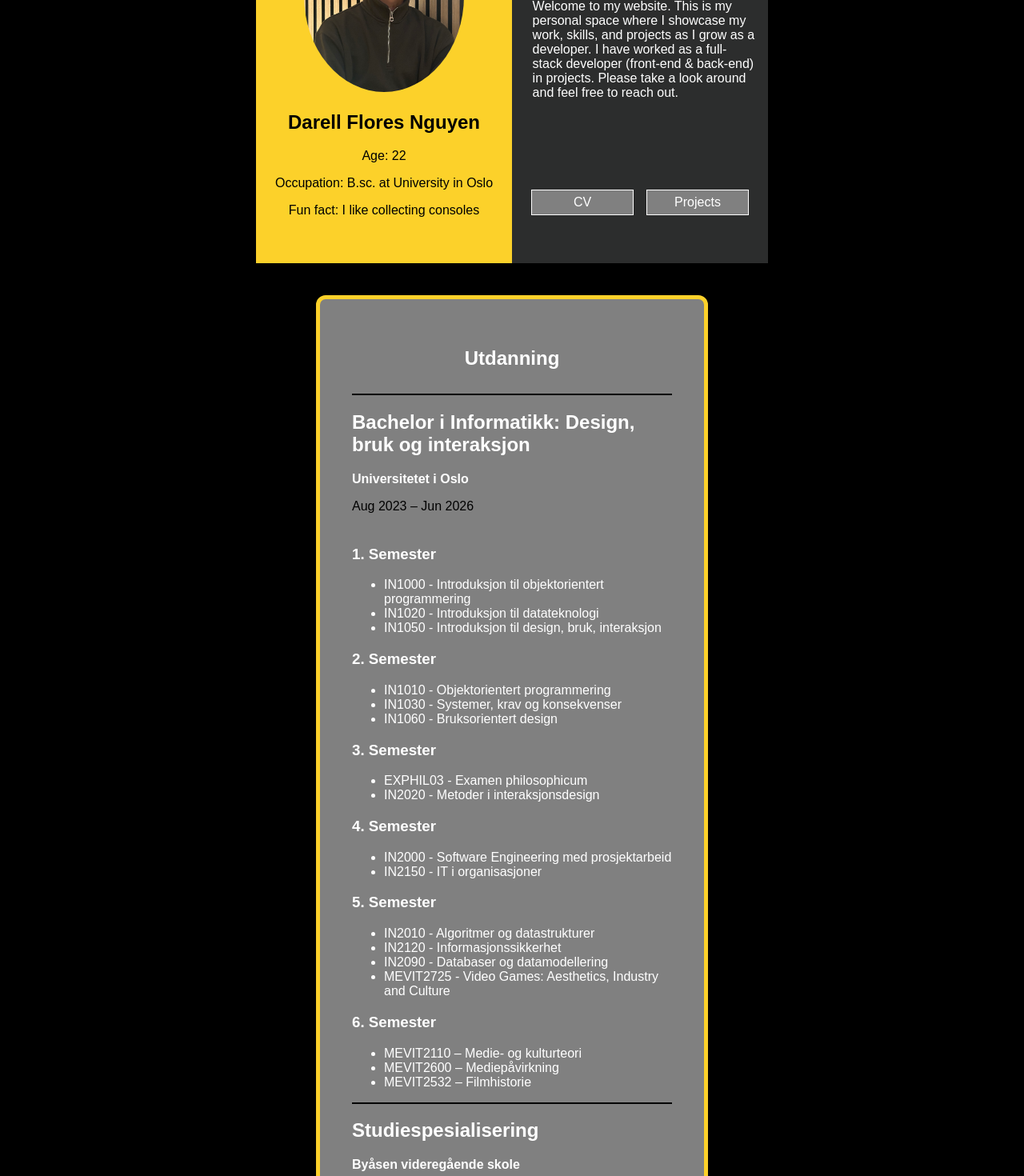
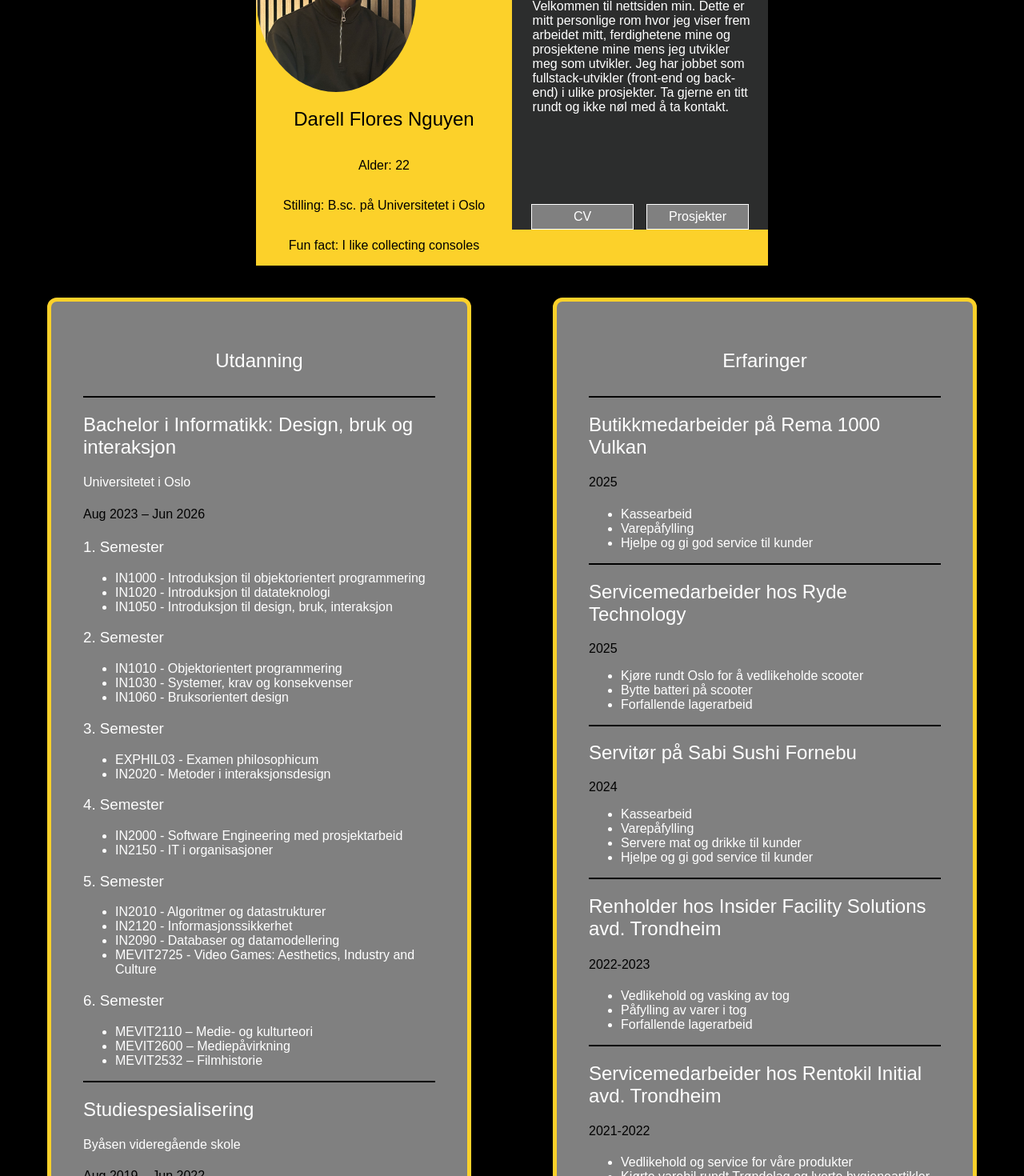
Before and after one commit to darellfn/Darell_Flores_Nguyen, a React (Vite) app: page / in a window 1280 px wide. Shown: the part 300-1770 px from the top of the page at 80% size. Built offline with nearby package versions, Linux system fonts and the light colour scheme.

Commit message:
Refine CV page

```diff
--- a/src/CVPage/Components/CV.jsx
+++ b/src/CVPage/Components/CV.jsx
@@ -1,4 +1,15 @@
 function Cv() {
+    return (
+    <div className="CV-page">
+        {Education()}
+        {Experience()}
+    </div>
+    );
+}
+
+export default Cv
+
+function Education() {
   const semester = {
     "1. Semester": [
       "IN1000 - Introduksjon til objektorientert programmering",
@@ -32,11 +43,10 @@ function Cv() {
   };
 
   return (
-    <div className="CV-page">
 
-      <section className="utdanning-section">
+      <section className="section">
 
-        <div className="edu-titles">
+        <div className="titles">
             <h1 className="CV-titles">
                 Utdanning
             </h1>
@@ -48,13 +58,13 @@ function Cv() {
           Bachelor i Informatikk: Design, bruk og interaksjon
         </h2>
 
-        <h2 className="alma-mater">
+        <h4 className="">
             Universitetet i Oslo
-        </h2>
+        </h4>
 
-        <p className="dates">
+        <h4 className = "dates">
             Aug 2023 – Jun 2026
-        </p>
+        </h4>
 
         {Object.entries(semester).map(([semesterName, courses]) => (
 
@@ -76,17 +86,164 @@ function Cv() {
             Studiespesialisering
         </h2>
 
-        <h2 className="alma-mater">
+        <h4 className="">
             Byåsen videregående skole
-        </h2>
+        </h4>
 
-        <p className="dates">
+        <h4 className = "dates">
             Aug 2019 – Jun 2022
-        </p>
+        </h4>
 
       </section>
-    </div>
   );
 }
 
-export default Cv
+function Experience() {
+    return (
+        <section className="section">
+
+            <div className="titles">
+                <h1 className="CV-titles">
+                    Erfaringer
+                </h1>
+            </div>
+
+            <div className="divider"></div>
+
+                <h2 className="">
+                    Butikkmedarbeider på Rema 1000 Vulkan
+                </h2>
+
+                <h4 className="dates">
+                    2025
+                </h4>
+
+                <ul className="experience-list">
+                    <li>
+                        Kassearbeid
+                    </li >
+                    <li>
+                        Varepåfylling
+                    </li>
+
+                    <li>
+                        Hjelpe og gi god service til kunder
+                    </li>
+                </ul>
+
+            <div className="divider"></div>
+
+                <h2 className="">
+                    Servicemedarbeider hos Ryde Technology
+                </h2>
+
+                    <p className="dates">
+                        2025
+                    </p>
+
+                    <ul className="experience-list">
+                        <li>
+                            Kjøre rundt Oslo for å vedlikeholde scooter
+                        </li>
+
+                        <li>
+                            Bytte batteri på scooter
+                        </li>
+
+                        <li>
+                            Forfallende lagerarbeid
+                        </li>
+                    </ul>
+
+            <div className="divider"></div>
+
+
+                <h2 className="">
+                    Servitør på Sabi Sushi Fornebu
+                </h2>
+
+                    <p className="dates">
+                        2024
+                    </p>
+
+                    <ul className="experience-list">
+                        <li >
+                            Kassearbeid
+                        </li>
+
+                        <li>
+                            Varepåfylling
+                        </li>
+
+                        <li>
+                            Servere mat og drikke til kunder
+                        </li>
+
+                        <li>
+                            Hjelpe og gi god service til kunder
+                        </li>
+                    </ul>
+
+            <div className="divider"></div>
+
+                <h2 className="">
+                    Renholder hos Insider Facility Solutions avd. Trondheim
+                </h2>
+
+                    <h4 className="dates">
+                        2022-2023
+                    </h4>
+
+                    <ul className="experience-list">
+
+                        <li>
+                            Vedlikehold og vasking av tog
+                        </li>
+
+                        <li>
+                            Påfylling av varer i tog
+                        </li>
+
+                        <li>
+                            Forfallende lagerarbeid
+                        </li>
+
+
+                    </ul>
+
+            <div className="divider"></div>
+
+
+                <h2 className="">
+                    Servicemedarbeider hos Rentokil Initial avd. Trondheim
+                </h2>
+
+                    <h4 className = "dates">
+                        2021-2022
+                    </h4>
+
+                    <ul className="">
+
+                        <li>
+                            Vedlikehold og service for våre produkter
+                        </li>
+
+                        <li>
+                            Kjørte varebil rundt Trøndelag og lverte hygieneartikler
+                        </li>
+
+                        <li>
+                            Montering og demontering av produkter
+                        </li>
+
+                        <li>
+                            Forfallende lagerarbeid
+                        </li>
+
+                    </ul>
+
+
+
+        </section>
+    )
+}
--- a/src/HomePage/Components/Card.jsx
+++ b/src/HomePage/Components/Card.jsx
@@ -9,11 +9,11 @@ function Card() {
                 </h2>
 
                 <p>
-                    Age: 22
+                    Alder: 22
                 </p>
 
                 <p>
-                    Occupation: B.sc. at University in Oslo
+                    Stilling: B.sc. på Universitetet i Oslo
                 </p>
 
                 <p>
@@ -26,10 +26,11 @@ function Card() {
                     Hello
                 </p>
                 <p className = "bio-text">
-                    Welcome to my website.
-                    This is my personal space where I showcase my work, skills, and projects as I grow as a developer.
-                    I have worked as a full-stack developer (front-end & back-end) in projects.
-                    Please take a look around and feel free to reach out.
+                    Velkommen til nettsiden min.
+                    Dette er mitt personlige rom hvor jeg viser frem arbeidet mitt,
+                    ferdighetene mine og prosjektene mine mens jeg utvikler meg som utvikler.
+                    Jeg har jobbet som fullstack-utvikler (front-end og back-end) i ulike prosjekter.
+                    Ta gjerne en titt rundt og ikke nøl med å ta kontakt.
                 </p>
 
                 <div className = "button-div">
@@ -37,7 +38,7 @@ function Card() {
                         CV
                     </button>
                     <button className = "card-button">
-                        Projects
+                        Prosjekter
                     </button>
                 </div>
 
--- a/src/index.css
+++ b/src/index.css
@@ -1,8 +1,12 @@
 body {
   background: black;
   font-family: sans-serif;
+}
 
+h1, h2, h3, h4, h5, h6 {
+  font-weight: normal;
 }
+
 
 .webheader {
   color: white;
@@ -18,10 +22,24 @@ body {
   align-items: center;
 }
 
+.webpage .card {
+  max-width: 80vh;
+  width: 100%;
+  height: 100%;
+  background-color: rgb(252, 209, 42);
+  text-align: center;
+  display: flex;
+  justify-content: center;
+  flex-direction: row;
+}
+
 .pic-div {
   width: 50%;
   height: 100%;
   background-color: rgb(252, 209, 42);
+  display: flex;
+  flex-direction: column;
+  justify-content: center;
 }
 
 .text-div {
@@ -31,17 +49,6 @@ body {
   color: white;
 }
 
-.webpage .card {
-  max-width: 80vh;
-  min-height: 45vh;
-  width: 100%;
-  height: 60vh;
-  background-color: white;
-  text-align: center;
-  display: flex;
-  flex-direction: row;
-}
-
 .webpage .card .card-image {
   width: 25vh;
   height: 30vh;
@@ -49,6 +56,7 @@ body {
   margin-top: 8%;
   object-fit: cover;
 }
+
 
 .hello {
   color: white;
@@ -91,11 +99,10 @@ body {
   background-color: black;
   display: flex;
   justify-content: center;
-  flex-direction: column;
-  align-items: center;
+  flex-direction: row;
 }
 
-.edu-titles {
+.titles {
   display: flex;
   justify-content: center;
   flex-direction: column;
@@ -103,9 +110,9 @@ body {
   width: 100%;
 }
 
-.utdanning-section {
+.section {
   background-color: grey;
-  max-width: 400px;
+  max-width: 55vh;
   margin: 40px auto;
   padding: 40px;
   border-radius: 12px;
@@ -136,6 +143,14 @@ body {
 
 .dates {
   color: black;
-  font-size: 2vh;
-  margin-bottom: 5vh;
 }
+
+.experience-div {
+  background-color: gray;
+  width: 10vh;
+  height: 10vh;
+}
+
+.tasks {
+  font-size: 1.8vh;
+}
```
